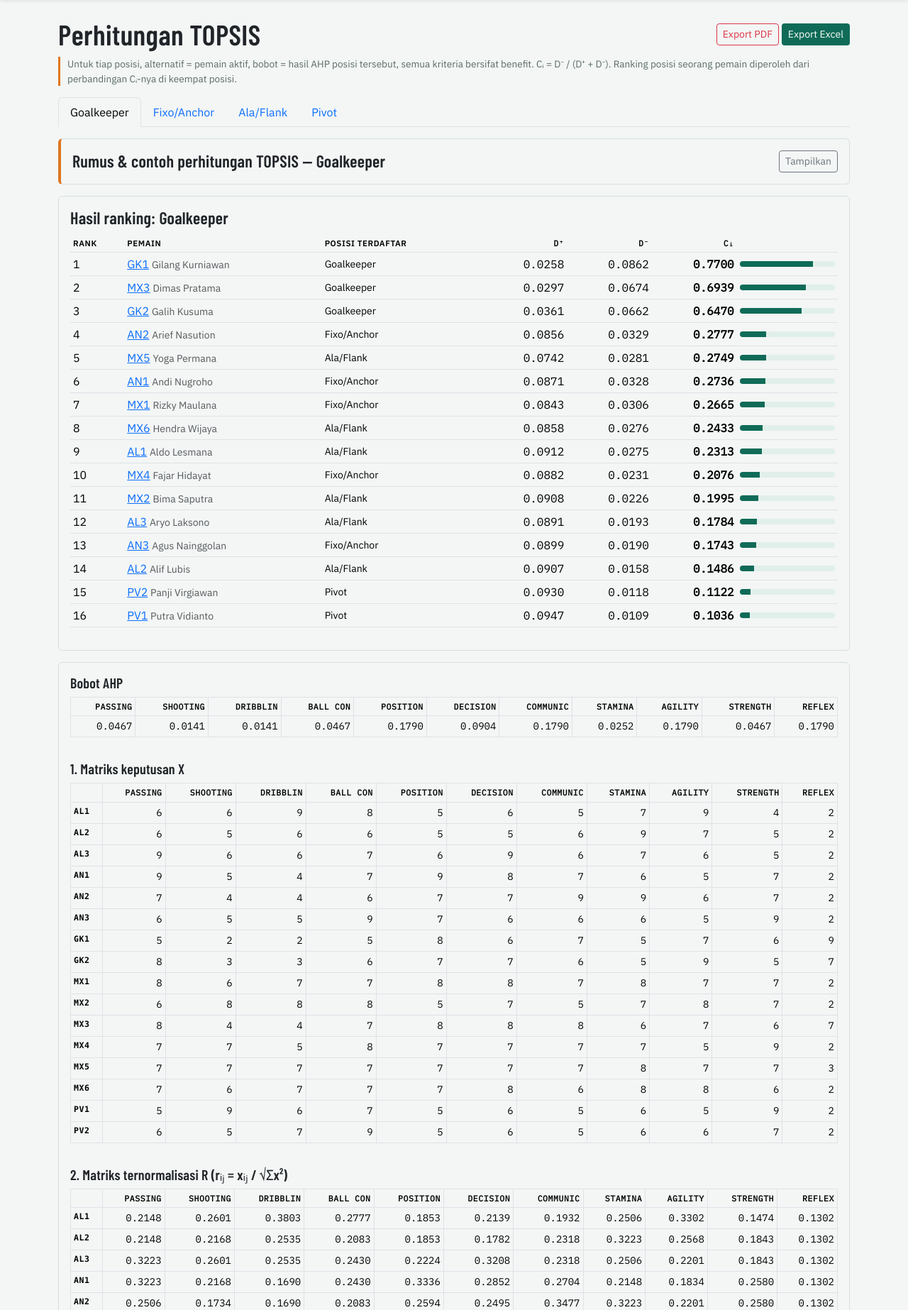
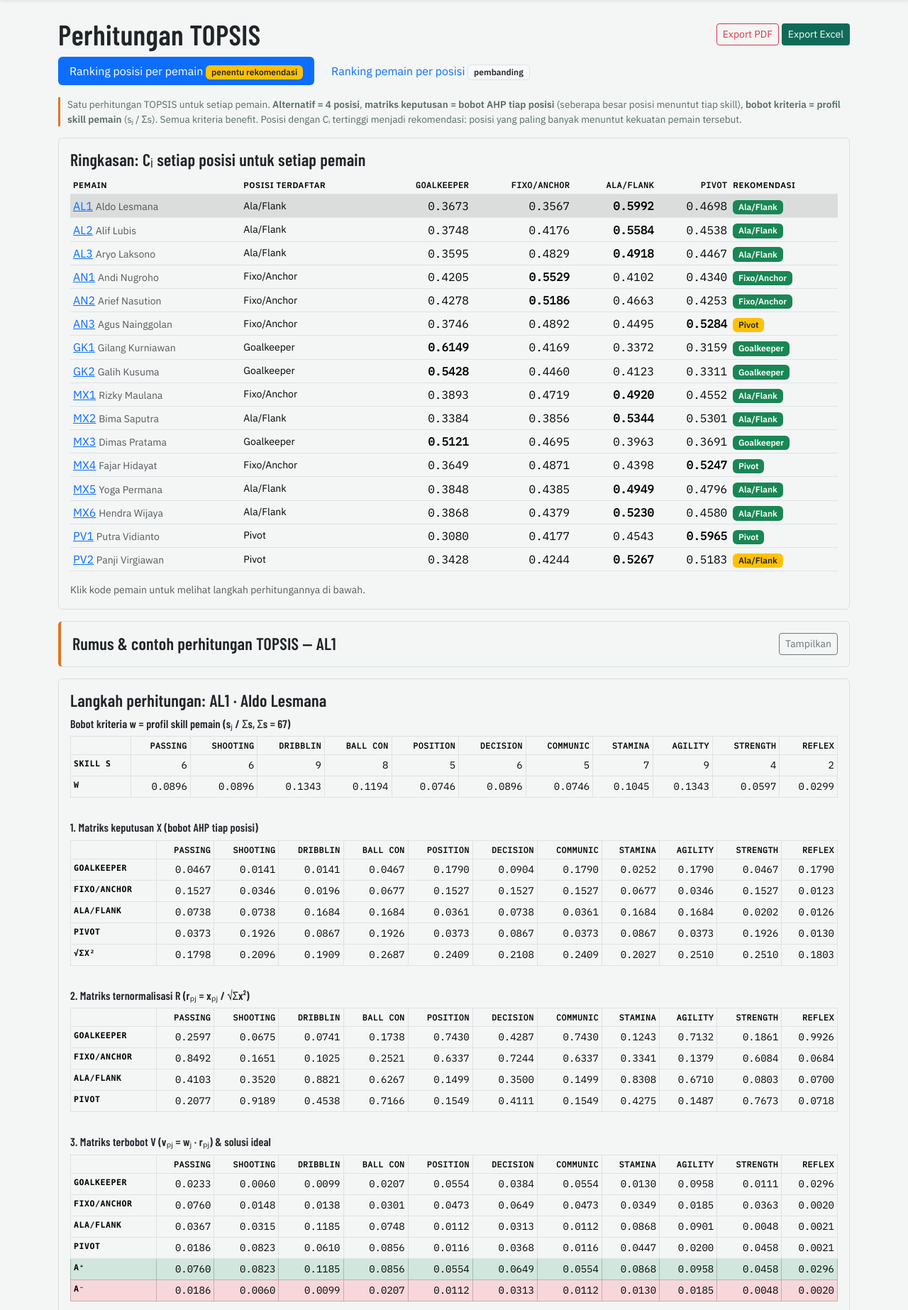
Before and after one commit to napusergi/sppk-futsal, a Flask app: page /topsis in a window 1280 px wide. Shown: the part 80-1926 px from the top of the page at 71% size. Run offline with Flask 3, Linux system fonts and the light colour scheme; the visitor is signed in with stand-in values (Sample User, id 1); data comes from the database, SQL or seed files in the repository; data that the repository does not hold is empty.

Commit message:
Ranking posisi dari satu TOPSIS per pemain (alternatif = 4 posisi)
- Matriks keputusan = bobot AHP tiap posisi, bobot kriteria = profil skill
  pemain (s/Σs); rekomendasi, dashboard, analisis pemain memakai hasil ini
- Halaman TOPSIS: tampilan "Ranking posisi per pemain" (penentu) dan
  "Ranking pemain per posisi" (pembanding); langkah & contoh perhitungan
- Langkah TOPSIS posisi bisa dibuka di halaman analisis pemain
- Laporan PDF/Excel: langkah per pemain + lampiran pembanding per posisi
- Perbaiki variabel menu aktif yang menimpa variabel halaman
- Dokumentasi metodologi, Panduan, README diperbarui

Co-Authored-By: Claude Opus 5.5 <noreply@anthropic.com>

```diff
--- a/app.py
+++ b/app.py
@@ -320,7 +320,8 @@ def player_detail(pid):
     if res:
         log("perhitungan", f"Hitung AHP-TOPSIS {pl['code']}: terbaik {res['best']['name']} (Ci={res['best']['ci']:.3f}), target {res['target_name']}")
     history = get_db().execute("SELECT * FROM results WHERE player_id=? ORDER BY id DESC LIMIT 10", (pid,)).fetchall()
-    return render_template("player_detail.html", p=pl, pm=plm, res=res, criteria=criteria, target=target, history=history)
+    pt = sppk.position_topsis(load_model()[1], plm["skills"]) if res else None
+    return render_template("player_detail.html", p=pl, pm=plm, res=res, criteria=criteria, target=target, history=history, pt=pt)
 
 
 @app.route("/players/<int:pid>/save", methods=["POST"])
@@ -331,7 +332,7 @@ def save_result(pid):
     res, _, plm = run_analysis(pid, target)
     if not res:
         abort(400)
-    payload = {"skills": plm["skills"], **res}
+    payload = {"skills": plm["skills"], **{k: v for k, v in res.items() if k != "pt"}}
     db = get_db()
     db.execute("INSERT INTO results(player_id,target_position,best_position,best_ci,payload,created_by) VALUES(?,?,?,?,?,?)",
                (pid, target, res["best"]["pos"], res["best"]["ci"], json.dumps(payload), current_user()["username"]))
@@ -524,13 +525,26 @@ def ahp_matrix(pos):
 @coach_required
 def topsis_view():
     criteria, profiles, players = load_model()
-    pos = int(request.args.get("pos", 0))
-    st = sppk.topsis_steps([p["skills"] for p in players], sppk.ahp_pos(profiles, pos)["weights"])
+    names = [c["name"] for c in criteria]
+    view = request.args.get("view", "pemain")
+    ec = min(int(request.args.get("c", 0)), len(criteria) - 1)
+    if view == "posisi":
+        # pembanding: alternatif = pemain aktif, per posisi
+        pos = int(request.args.get("pos", 0))
+        st = sppk.topsis_steps([p["skills"] for p in players], sppk.ahp_pos(profiles, pos)["weights"])
+        ep = min(int(request.args.get("p", 0)), len(players) - 1)
+        example = sppk.topsis_example(names, [p["code"] for p in players], st, ep, ec)
+        return render_template("topsis.html", view=view, pos=pos, criteria=criteria, players=players, st=st, example=example,
+                               ep=ep, ec=ec, w=st["w"], norm=st["norm"], v=st["v"], a_pos=st["a_pos"], a_neg=st["a_neg"],
+                               res=st["res"], order=st["order"])
+    # utama: TOPSIS per pemain, alternatif = posisi
     ep = min(int(request.args.get("p", 0)), len(players) - 1)
-    ec = min(int(request.args.get("c", 0)), len(criteria) - 1)
-    example = sppk.topsis_example([c["name"] for c in criteria], [p["code"] for p in players], st, ep, ec)
-    return render_template("topsis.html", pos=pos, criteria=criteria, players=players, st=st, example=example, ep=ep, ec=ec, w=st["w"], norm=st["norm"],
-                           v=st["v"], a_pos=st["a_pos"], a_neg=st["a_neg"], res=st["res"], order=st["order"])
+    st = sppk.position_topsis(profiles, players[ep]["skills"])
+    ex_pos = min(int(request.args.get("ap", st["order"][0])), len(POSITIONS) - 1)
+    example = sppk.position_matrix_example(names, st, ex_pos, ec) + sppk.topsis_example(names, POSITIONS, st, ex_pos, ec)
+    summary = sppk.topsis_all(profiles, players)
+    return render_template("topsis.html", view=view, criteria=criteria, players=players, st=st, example=example,
+                           ep=ep, ec=ec, ex_pos=ex_pos, summary=summary)
 
 
 @app.route("/ahp/export.<fmt>")
--- /dev/null
+++ b/templates/_topsis_steps.html
@@ -0,0 +1,28 @@
+{# Langkah TOPSIS per pemain: alternatif = posisi #}
+{% macro position_steps(st, criteria) %}
+{% macro mt(title, data, extra=None) %}
+<h3 class="h6 mt-3">{{ title }}</h3>
+<div class="table-responsive"><table class="table table-sm table-bordered font-monospace small">
+ <thead><tr><th></th>{% for c in criteria %}<th class="num" title="{{ c.name }}">{{ c.name[:8] }}</th>{% endfor %}</tr></thead>
+ {% for row in data %}<tr><th>{{ POSITIONS[loop.index0] }}</th>{% for v in row %}<td class="num">{{ v|f(4) }}</td>{% endfor %}</tr>{% endfor %}
+ {{ caller() if caller }}
+</table></div>
+{% endmacro %}
+<h3 class="h6">Bobot kriteria w = profil skill pemain (sⱼ / Σs, Σs = {{ st.skill_total }})</h3>
+<div class="table-responsive"><table class="table table-sm table-bordered font-monospace small">
+ <tr><th></th>{% for c in criteria %}<th class="num" title="{{ c.name }}">{{ c.name[:8] }}</th>{% endfor %}</tr>
+ <tr><th>Skill s</th>{% for v in st.skills %}<td class="num">{{ v }}</td>{% endfor %}</tr>
+ <tr><th>w</th>{% for v in st.w %}<td class="num">{{ v|f(4) }}</td>{% endfor %}</tr>
+</table></div>
+{% call mt("1. Matriks keputusan X (bobot AHP tiap posisi)", st.x) %}<tr><th>√Σx²</th>{% for d in st.den %}<td class="num">{{ d|f(4) }}</td>{% endfor %}</tr>{% endcall %}
+{{ mt("2. Matriks ternormalisasi R (rₚⱼ = xₚⱼ / √Σx²)", st.norm) }}
+{% call mt("3. Matriks terbobot V (vₚⱼ = wⱼ · rₚⱼ) & solusi ideal", st.v) %}
+ <tr class="table-success"><th>A⁺</th>{% for x in st.a_pos %}<td class="num">{{ x|f(4) }}</td>{% endfor %}</tr>
+ <tr class="table-danger"><th>A⁻</th>{% for x in st.a_neg %}<td class="num">{{ x|f(4) }}</td>{% endfor %}</tr>
+{% endcall %}
+<h3 class="h6 mt-3">4. Jarak ke solusi ideal &amp; 5. Nilai preferensi</h3>
+<div class="table-responsive"><table class="table table-sm table-bordered font-monospace small" style="max-width:620px">
+ <thead><tr><th>Posisi</th><th class="num">D⁺</th><th class="num">D⁻</th><th class="num">Cᵢ</th><th class="num">Rank</th></tr></thead>
+ {% for r in st.res %}<tr {{ 'class=table-success' if st.rank[loop.index0] == 1 }}><th>{{ POSITIONS[loop.index0] }}</th><td class="num">{{ r.d_plus|f(4) }}</td><td class="num">{{ r.d_minus|f(4) }}</td><td class="num"><b>{{ r.ci|f(4) }}</b></td><td class="num">{{ st.rank[loop.index0] }}</td></tr>{% endfor %}
+</table></div>
+{% endmacro %}
--- a/templates/ahp.html
+++ b/templates/ahp.html
@@ -9,7 +9,7 @@
 <p class="note">Laporan PDF/Excel memuat seluruh langkah untuk keempat posisi: sumber matriks, skor kebutuhan, matriks berpasangan, normalisasi, bobot, dan uji konsistensi.</p>
 <div class="card mb-3"><div class="card-body small">
  <h2 class="h5">Kerangka metode</h2>
- <p class="mb-2">Sistem ini adalah <b>model hibrida AHP–TOPSIS dengan analisis gap berbobot</b>: AHP menghasilkan bobot kriteria tiap posisi, TOPSIS memakai bobot itu untuk menilai kecocokan pemain, lalu analisis gap memakai bobot yang sama untuk menentukan prioritas latihan.</p>
+ <p class="mb-2">Sistem ini adalah <b>model hibrida AHP–TOPSIS dengan analisis gap berbobot</b>: AHP menghasilkan bobot kriteria tiap posisi, TOPSIS per pemain memakai bobot itu sebagai matriks keputusan untuk meranking 4 posisi, lalu analisis gap memakai bobot yang sama untuk menentukan prioritas latihan.</p>
  <p class="mb-0">Matriks perbandingan tiap posisi bisa berasal dari dua sumber: <span class="badge bg-success">Manual</span> diisi pelatih sebagai pakar (AHP klasik, CR menguji konsistensi penilaian pelatih), atau <span class="badge bg-secondary">Otomatis</span> diturunkan dari skor kebutuhan 1–9 (matriks hampir selalu konsisten karena dibentuk dari rumus). <a href="{{ url_for('panduan') }}#metodologi">Penjelasan lengkap</a></p>
 </div></div>
 <div class="card mb-3"><div class="card-body">
--- a/templates/base.html
+++ b/templates/base.html
@@ -31,8 +31,8 @@ th{font-size:.72rem;text-transform:uppercase;letter-spacing:.05em;color:#5a6b66}
   <a class="navbar-brand display fs-4" href="{{ url_for('index') }}">SPPK Futsal</a>
   <button class="navbar-toggler" data-bs-toggle="collapse" data-bs-target="#nav" aria-label="Buka menu"><span class="navbar-toggler-icon"></span></button>
   <div class="collapse navbar-collapse" id="nav">
-   {% set ep = request.endpoint %}
-   {% macro nl(label, endpoint, also=[], href=None) %}{% set on = ep == endpoint or ep in also %}<li class="nav-item"><a class="nav-link{{ ' active' if on }}" {{ 'aria-current=page' if on }} href="{{ href or url_for(endpoint) }}">{{ label }}{{ caller() if caller }}</a></li>{% endmacro %}
+   {% set cur_ep = request.endpoint %}
+   {% macro nl(label, endpoint, also=[], href=None) %}{% set on = cur_ep == endpoint or cur_ep in also %}<li class="nav-item"><a class="nav-link{{ ' active' if on }}" {{ 'aria-current=page' if on }} href="{{ href or url_for(endpoint) }}">{{ label }}{{ caller() if caller }}</a></li>{% endmacro %}
    <ul class="navbar-nav me-auto">
     {{ nl('Beranda', 'index') }}
     {% if is_staff %}
--- a/templates/dashboard.html
+++ b/templates/dashboard.html
@@ -22,7 +22,7 @@
     <td><span class="badge {{ 'bg-success' if r.best == r.position or r.best in r.alt_list else 'bg-warning text-dark' }}">{{ POSITIONS[r.best] }}</span></td>
    </tr>{% endfor %}</tbody>
   </table></div>
-  <p class="note mb-0">Hijau: rekomendasi sesuai posisi terdaftar/alternatif. Kuning: sistem menyarankan posisi lain.</p>
+  <p class="note mb-0">Cᵢ dari TOPSIS per pemain (alternatif = posisi). Hijau: rekomendasi sesuai posisi terdaftar/alternatif. Kuning: sistem menyarankan posisi lain.</p>
  </div></div></div>
  <div class="col-lg-4">
   <div class="card mb-3"><div class="card-body">
--- a/templates/home.html
+++ b/templates/home.html
@@ -32,7 +32,7 @@
  {% for t, d in [
   ('Penilaian skill', 'Pelatih menilai ' ~ criteria|length ~ ' skill pemain pada skala 1–10, dari tes objektif, self-assessment, atau observasi.'),
   ('Bobot AHP', 'Pelatih menetapkan kebutuhan skill tiap posisi (High/Medium/Low). AHP mengubahnya menjadi bobot kriteria yang teruji konsistensinya.'),
-  ('Ranking TOPSIS', 'TOPSIS membandingkan skill pemain dengan bobot tiap posisi dan menghasilkan nilai kecocokan Cᵢ (0–1).'),
+  ('Ranking TOPSIS', 'Untuk setiap pemain, TOPSIS meranking keempat posisi berdasarkan bobot AHP dan profil skill pemain, menghasilkan nilai kecocokan Cᵢ (0–1).'),
   ('Gap & training', 'Selisih skill terhadap target posisi diurutkan menurut bobot, lalu dipetakan ke latihan yang spesifik.')] %}
  <div class="col-sm-6 col-lg-3"><div class="card h-100"><div class="card-body">
   <div class="small fw-semibold" style="color:var(--ball)">Langkah {{ loop.index }}</div>
--- a/templates/topsis.html
+++ b/templates/topsis.html
@@ -6,8 +6,40 @@
  <div><a class="btn btn-sm btn-outline-danger" href="{{ url_for('export_topsis_report', fmt='pdf') }}" target="_blank">Export PDF</a>
  <a class="btn btn-sm btn-court" href="{{ url_for('export_topsis_report', fmt='xlsx') }}">Export Excel</a></div>
 </div>
-<p class="note">Untuk tiap posisi, alternatif = pemain aktif, bobot = hasil AHP posisi tersebut, semua kriteria bersifat benefit. Cᵢ = D⁻ / (D⁺ + D⁻). Ranking posisi seorang pemain diperoleh dari perbandingan Cᵢ-nya di keempat posisi.</p>
-<ul class="nav nav-tabs mb-3">{% for p in POSITIONS %}<li class="nav-item"><a class="nav-link {{ 'active' if pos == loop.index0 }}" href="{{ url_for('topsis_view', pos=loop.index0) }}">{{ p }}</a></li>{% endfor %}</ul>
+{% from "_topsis_steps.html" import position_steps with context %}
+<ul class="nav nav-pills mb-3 gap-2">
+ <li class="nav-item"><a class="nav-link {{ 'active' if view == 'pemain' }}" href="{{ url_for('topsis_view', view='pemain') }}">Ranking posisi per pemain <span class="badge bg-warning text-dark">penentu rekomendasi</span></a></li>
+ <li class="nav-item"><a class="nav-link {{ 'active' if view == 'posisi' }}" href="{{ url_for('topsis_view', view='posisi') }}">Ranking pemain per posisi <span class="badge bg-light text-dark border">pembanding</span></a></li>
+</ul>
+{% if view == 'pemain' %}
+<p class="note">Satu perhitungan TOPSIS untuk setiap pemain. <b>Alternatif = 4 posisi</b>, <b>matriks keputusan = bobot AHP tiap posisi</b> (seberapa besar posisi menuntut tiap skill), <b>bobot kriteria = profil skill pemain</b> (sⱼ / Σs). Semua kriteria benefit. Posisi dengan Cᵢ tertinggi menjadi rekomendasi: posisi yang paling banyak menuntut kekuatan pemain tersebut.</p>
+<div class="card mb-3"><div class="card-body">
+ <h2 class="h4">Ringkasan: Cᵢ setiap posisi untuk setiap pemain</h2>
+ <div class="table-responsive"><table class="table table-sm table-hover align-middle">
+  <thead><tr><th>Pemain</th><th>Posisi terdaftar</th>{% for p in POSITIONS %}<th class="num">{{ p }}</th>{% endfor %}<th>Rekomendasi</th></tr></thead>
+  {% for pl in players %}{% set cis = summary[pl.id] %}{% set b = cis.index(cis|max) %}<tr {{ 'class=table-active' if loop.index0 == ep }}>
+   <td><a href="{{ url_for('topsis_view', view='pemain', p=loop.index0) }}">{{ pl.code }}</a> <span class="small text-muted">{{ pl.name }}</span></td>
+   <td class="small">{{ POSITIONS[pl.position] }}</td>
+   {% for c in cis %}<td class="num">{% if loop.index0 == b %}<b>{{ c|f(4) }}</b>{% else %}{{ c|f(4) }}{% endif %}</td>{% endfor %}
+   <td><span class="badge {{ 'bg-success' if b == pl.position or b in pl.alt_list else 'bg-warning text-dark' }}">{{ POSITIONS[b] }}</span></td></tr>{% endfor %}
+ </table></div>
+ <p class="small text-muted mb-0">Klik kode pemain untuk melihat langkah perhitungannya di bawah.</p>
+</div></div>
+{% call example_block("Rumus & contoh perhitungan TOPSIS — " ~ players[ep].code, example) %}
+ <form method="get" class="row g-2 align-items-end mb-2"><input type="hidden" name="view" value="pemain"><input type="hidden" name="ex" value="1">
+  <div class="col-auto"><label class="form-label small" for="ep">Pemain</label><select class="form-select form-select-sm" id="ep" name="p" onchange="this.form.submit()">{% for p in players %}<option value="{{ loop.index0 }}" {{ 'selected' if loop.index0 == ep }}>{{ p.code }} · {{ p.name }}</option>{% endfor %}</select></div>
+  <div class="col-auto"><label class="form-label small" for="ap">Posisi</label><select class="form-select form-select-sm" id="ap" name="ap" onchange="this.form.submit()">{% for p in POSITIONS %}<option value="{{ loop.index0 }}" {{ 'selected' if loop.index0 == ex_pos }}>{{ p }}</option>{% endfor %}</select></div>
+  <div class="col-auto"><label class="form-label small" for="ec">Kriteria</label><select class="form-select form-select-sm" id="ec" name="c" onchange="this.form.submit()">{% for c in criteria %}<option value="{{ loop.index0 }}" {{ 'selected' if loop.index0 == ec }}>{{ c.name }}</option>{% endfor %}</select></div>
+  <div class="col small text-muted">Langkah 0–4 memakai posisi &amp; kriteria terpilih; langkah 5–7 mencakup semua kriteria.</div>
+ </form>
+{% endcall %}
+<div class="card"><div class="card-body">
+ <h2 class="h4">Langkah perhitungan: {{ players[ep].code }} · {{ players[ep].name }}</h2>
+ {{ position_steps(st, criteria) }}
+</div></div>
+{% else %}
+<p class="note">Pembanding antar-pemain: untuk tiap posisi, alternatif = pemain aktif, bobot = hasil AHP posisi tersebut. Berguna untuk melihat <b>siapa yang paling cocok di satu posisi</b>, misalnya saat menyusun line-up. Rekomendasi posisi pemain tidak diambil dari sini.</p>
+<ul class="nav nav-tabs mb-3">{% for p in POSITIONS %}<li class="nav-item"><a class="nav-link {{ 'active' if pos == loop.index0 }}" href="{{ url_for('topsis_view', view='posisi', pos=loop.index0) }}">{{ p }}</a></li>{% endfor %}</ul>
 {% macro mtable(title, data, d=4) %}
 <h2 class="h5 mt-3">{{ title }}</h2>
 <div class="table-responsive"><table class="table table-sm table-bordered font-monospace small">
@@ -17,7 +49,7 @@
 </table></div>
 {% endmacro %}
 {% call example_block("Rumus & contoh perhitungan TOPSIS — " ~ POSITIONS[pos], example) %}
- <form method="get" class="row g-2 align-items-end mb-2"><input type="hidden" name="pos" value="{{ pos }}"><input type="hidden" name="ex" value="1">
+ <form method="get" class="row g-2 align-items-end mb-2"><input type="hidden" name="view" value="posisi"><input type="hidden" name="pos" value="{{ pos }}"><input type="hidden" name="ex" value="1">
   <div class="col-auto"><label class="form-label small" for="ep">Pemain</label><select class="form-select form-select-sm" id="ep" name="p" onchange="this.form.submit()">{% for p in players %}<option value="{{ loop.index0 }}" {{ 'selected' if loop.index0 == ep }}>{{ p.code }} · {{ p.name }}</option>{% endfor %}</select></div>
   <div class="col-auto"><label class="form-label small" for="ec">Kriteria</label><select class="form-select form-select-sm" id="ec" name="c" onchange="this.form.submit()">{% for c in criteria %}<option value="{{ loop.index0 }}" {{ 'selected' if loop.index0 == ec }}>{{ c.name }}</option>{% endfor %}</select></div>
   <div class="col small text-muted">Langkah 1–4 memakai kriteria terpilih; langkah 5–7 mencakup semua kriteria.</div>
@@ -46,4 +78,5 @@
   {% for r in res %}<tr><th>{{ players[loop.index0].code }}</th><td class="num">{{ r.d_plus|f(4) }}</td><td class="num">{{ r.d_minus|f(4) }}</td><td class="num">{{ r.ci|f(4) }}</td><td class="num">{{ st.rank[loop.index0] }}</td></tr>{% endfor %}
  </table></div>
 </div></div>
+{% endif %}
 {% endblock %}
```
Also changed, not shown: reports.py (+65 -20 lines), sppk.py (+41 -8 lines), templates/panduan.html (+16 -10 lines), templates/player_detail.html (+9 -0 lines), README.md.
